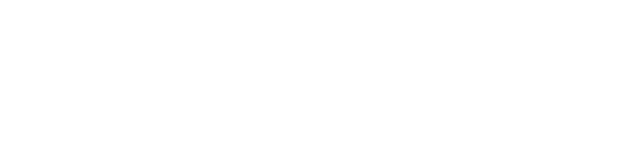
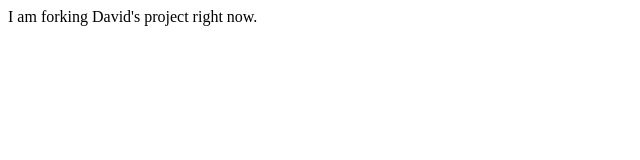
Before and after one commit to rebeccaswanson/whateveryouwouldlike, a plain HTML site: page index.html in a window 1280 px wide. Shown: the whole page, without its empty margins (0-640 px from the left). Drawn offline with Linux system fonts and the light colour scheme.

Commit message:
Update index.html

```diff
--- a/index.html
+++ b/index.html
@@ -1,8 +1,8 @@
 <html>
 <head>
-<title>HELLO</head>
+<title>Wasssssup?</title>
 </head>
 <body>
-THIS IS THE BIG OLD BODY
+I am forking David's project right now.
 </body>
 </html>
```
